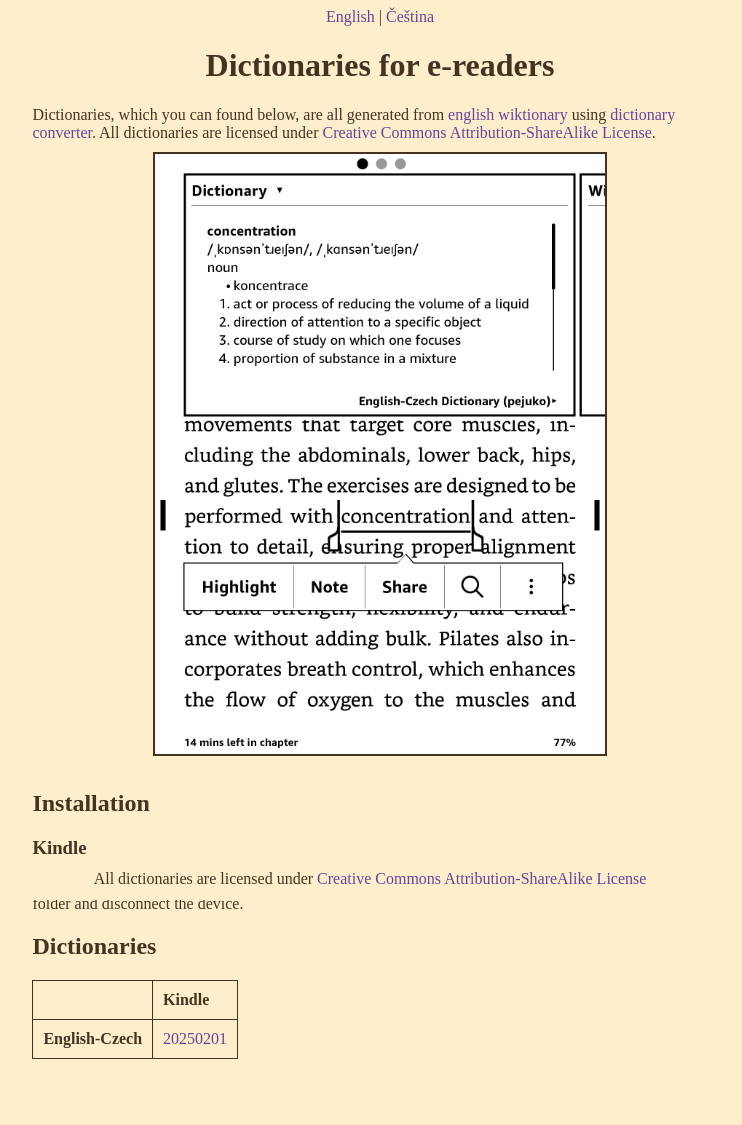
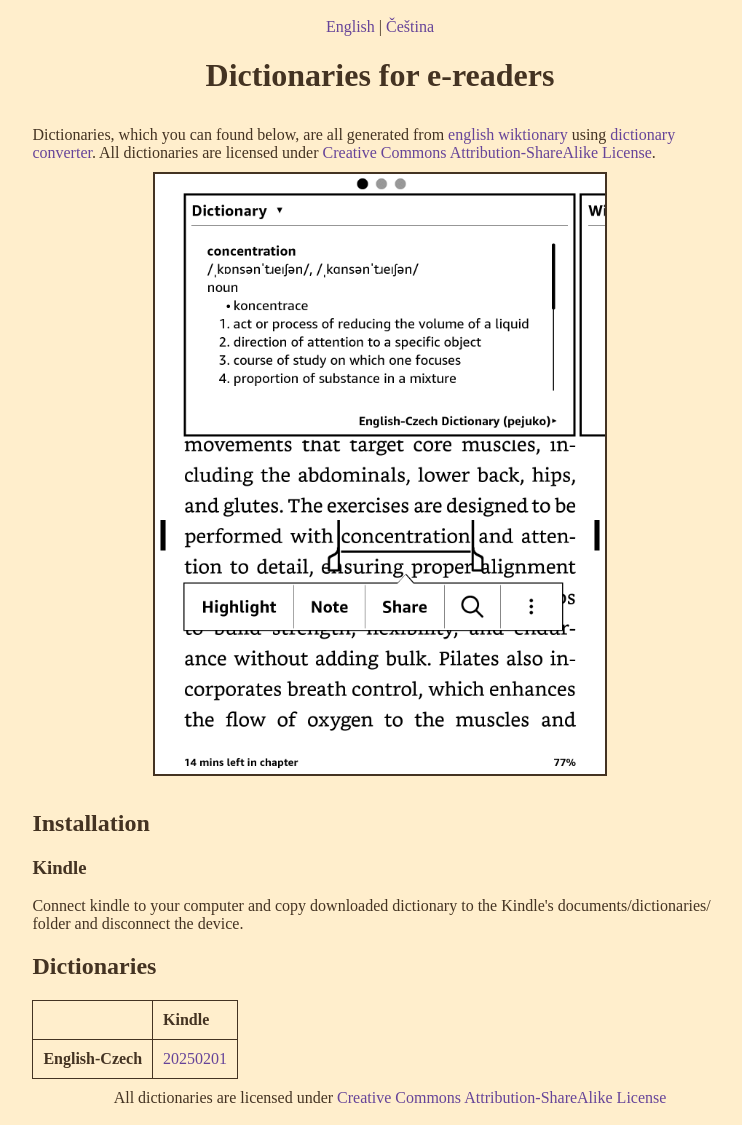
Before and after one commit to pejuko/dictionary, a Jekyll site: the page built from index.md, in a window 1280 px wide. Shown: the whole page, without its empty margins (260-1002 px from the left). Built offline with Jekyll 4.4.1, drawn with Linux system fonts in a browser that asks for light colours.

Commit message:
fix padding

```diff
--- a/assets/main.scss
+++ b/assets/main.scss
@@ -10,11 +10,10 @@ body {
     color: $text-color;
     background-color: $background-color;
     text-align: center;
-    margin-bottom: 55px;
 }
 
 header,main {
-    padding: 0 20px;
+    padding: 10px 20px;
     margin: 0 auto;
 }
 
@@ -61,10 +60,8 @@ a:hover {
 }
 
 footer {
-    position: fixed;
     bottom: 0;
     right: 0;
-    height: 20px;
     width: 100%;
     padding: 10px;
     background: $background-color;
```
